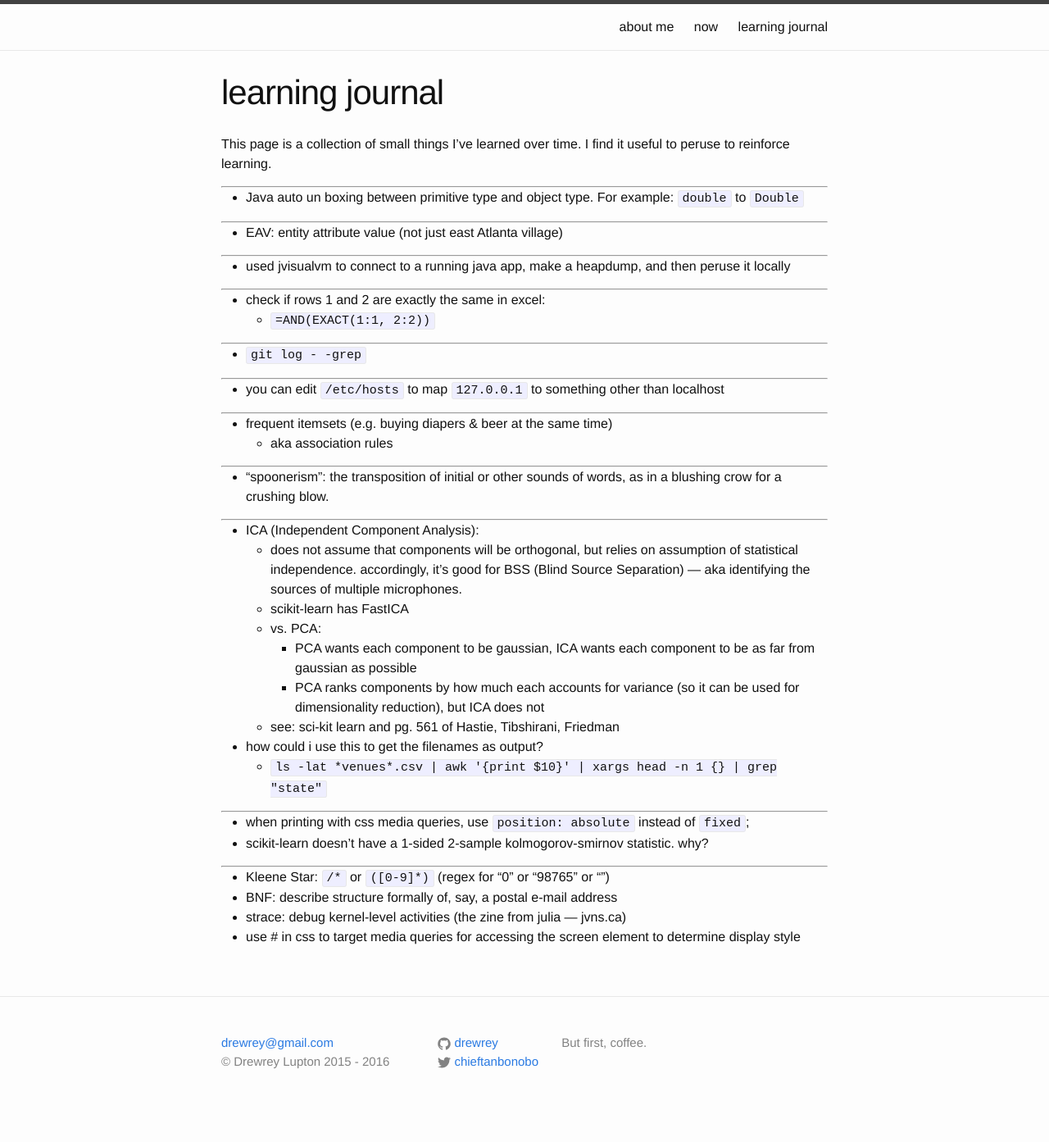
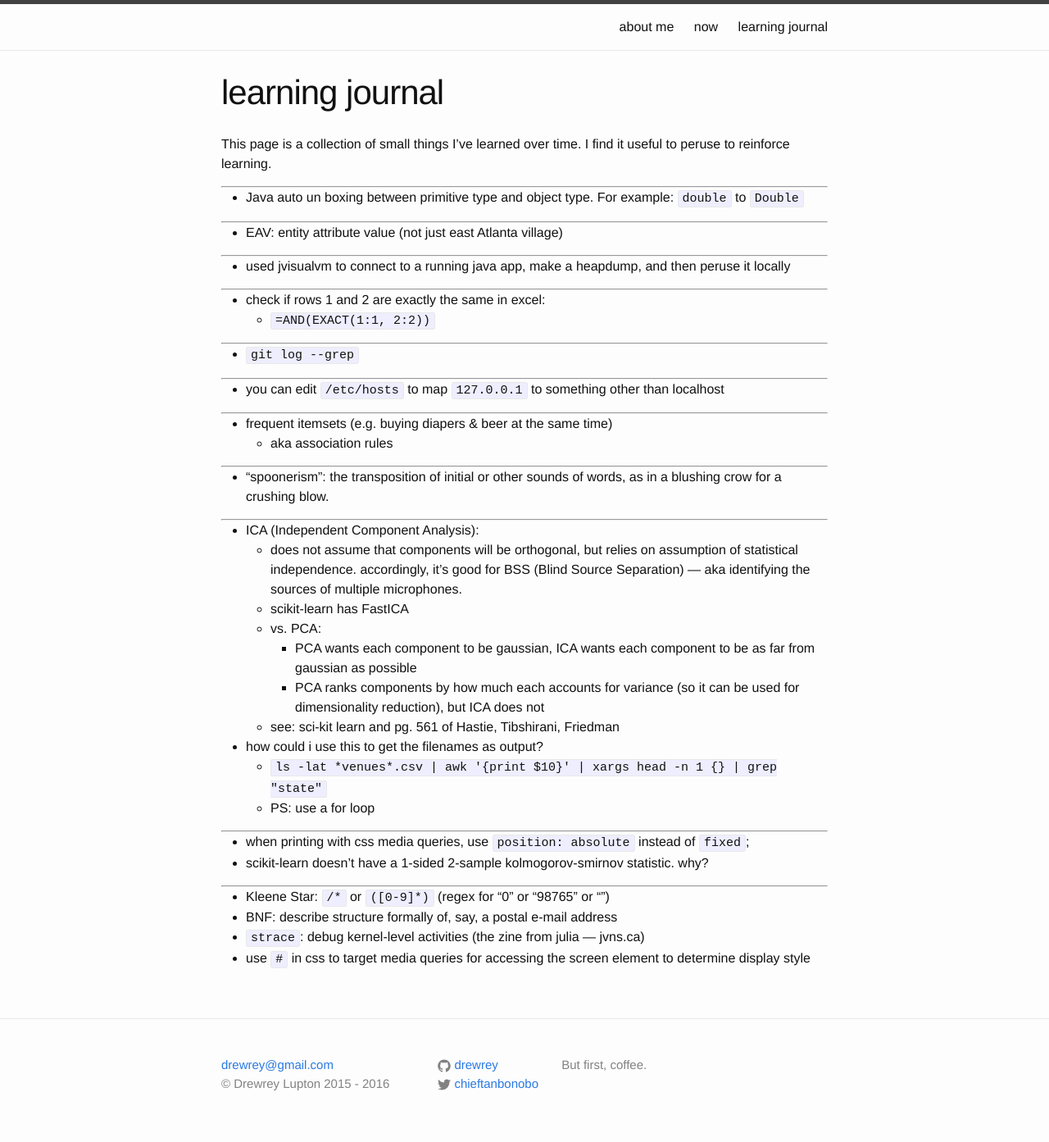
Before and after one commit to drewrey/personal-site, a Jekyll site: the page built from learning_journal/index.md, in a window 1280 px wide. Shown: the whole page at 82% size. Built offline with Jekyll 4.4.1, drawn with Linux system fonts in a browser that asks for light colours; before the commit the page ends 1366 px from its top, so only the background shows below that.

Commit message:
fixup code formatting in learning journal

````diff
--- a/learning_journal/index.md
+++ b/learning_journal/index.md
@@ -41,7 +41,7 @@ This page is a collection of small things I've learned over time. I find it usef
 
 ---
 
-- `git log - -grep`
+- `git log --grep`
 
 
 [/]: # (2016 Sept 26)
@@ -78,7 +78,8 @@ This page is a collection of small things I've learned over time. I find it usef
         - PCA ranks components by how much each accounts for variance (so it can be used for dimensionality reduction), but ICA does not
     - see: sci-kit learn and pg. 561 of Hastie, Tibshirani, Friedman
 - how could i use this to get the filenames as output?
-    - `ls -lat *venues*.csv | awk '{print $10}' | xargs head -n 1 {} | grep "state"`
+    - ```ls -lat *venues*.csv | awk '{print $10}' | xargs head -n 1 {} | grep "state"```
+    - PS: use a for loop
 
 
 [/]: # (2016 Sept 7)
````
Also changed, not shown: other parts of learning_journal/index.md (+2 -2 lines).
